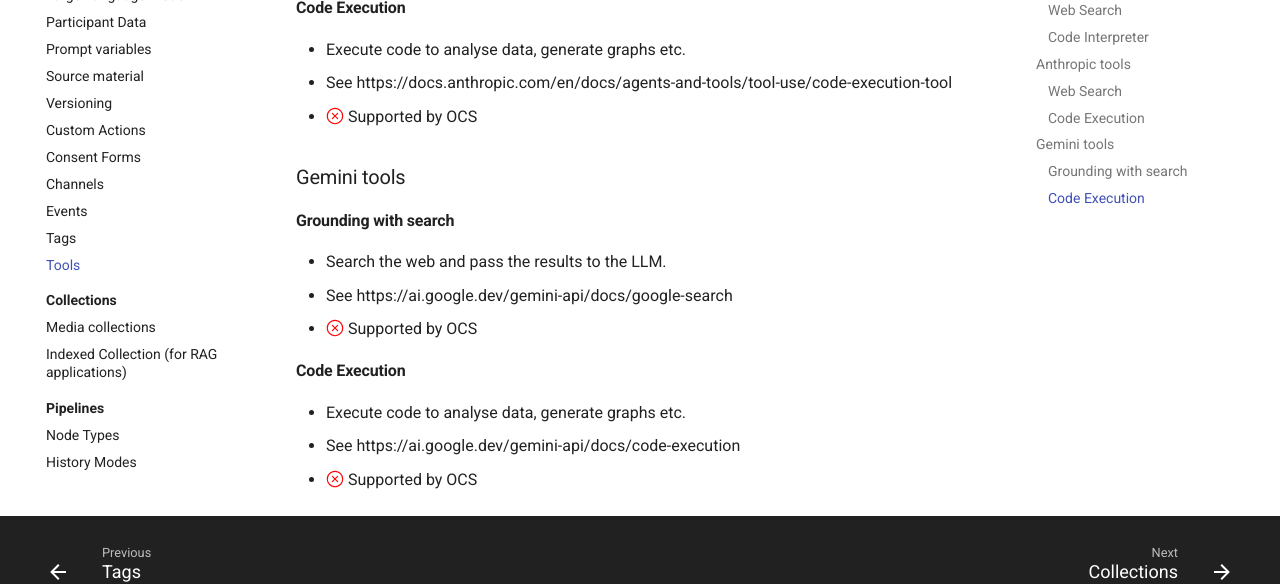
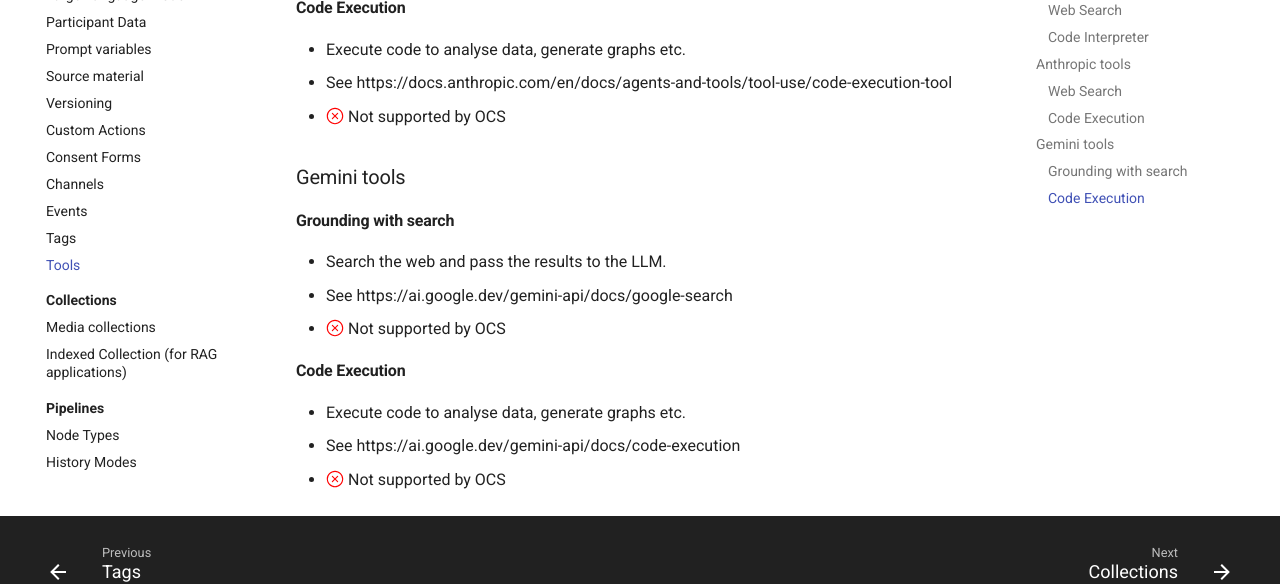
Before and after one commit to dimagi/open-chat-studio-docs, an MkDocs documentation site: the page built from docs/concepts/tools/index.md, in a window 1280 px wide and 900 px high, scrolled down 3610 px. Shown: the part 227-811 px from the top of the window. Built offline with MkDocs 1.6.1 and Material for MkDocs 9.7.7, drawn with Linux system fonts in a browser that asks for light colours; a script that is not in the unit is left out; comment, search, counter and statistics services are not loaded.

Commit message:
updates from review

```diff
--- a/docs/concepts/tools/index.md
+++ b/docs/concepts/tools/index.md
@@ -134,7 +134,7 @@ In addition to the tools provided by Open Chat Studio, some LLM providers have t
 
 * Execute code to analyse data, generate graphs etc.
 * See https://docs.anthropic.com/en/docs/agents-and-tools/tool-use/code-execution-tool
-* :octicons-x-circle-24:{ .red } Supported by OCS
+* :octicons-x-circle-24:{ .red } Not supported by OCS
 
 ### Gemini tools
 
@@ -142,10 +142,10 @@ In addition to the tools provided by Open Chat Studio, some LLM providers have t
 
 * Search the web and pass the results to the LLM.
 * See https://ai.google.dev/gemini-api/docs/google-search
-* :octicons-x-circle-24:{ .red } Supported by OCS
+* :octicons-x-circle-24:{ .red } Not supported by OCS
 
 #### Code Execution { #gemini-code-execution }
 
 * Execute code to analyse data, generate graphs etc.
 * See https://ai.google.dev/gemini-api/docs/code-execution
-* :octicons-x-circle-24:{ .red } Supported by OCS
+* :octicons-x-circle-24:{ .red } Not supported by OCS
```
Also changed, not shown: docs/concepts/assistants.md (+2 -2 lines), docs/how-to/assistants_migration.md (+2 -2 lines).
